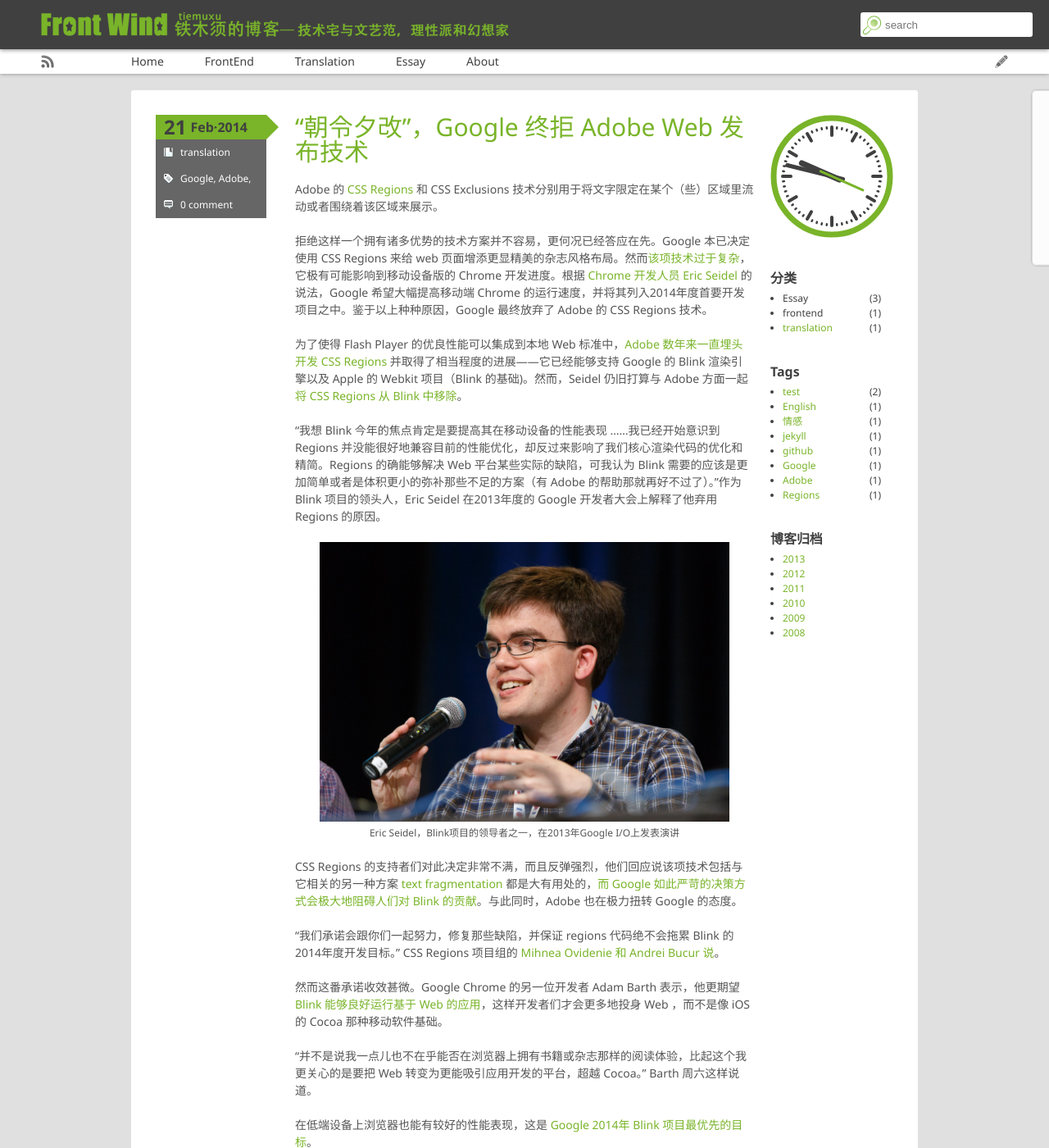
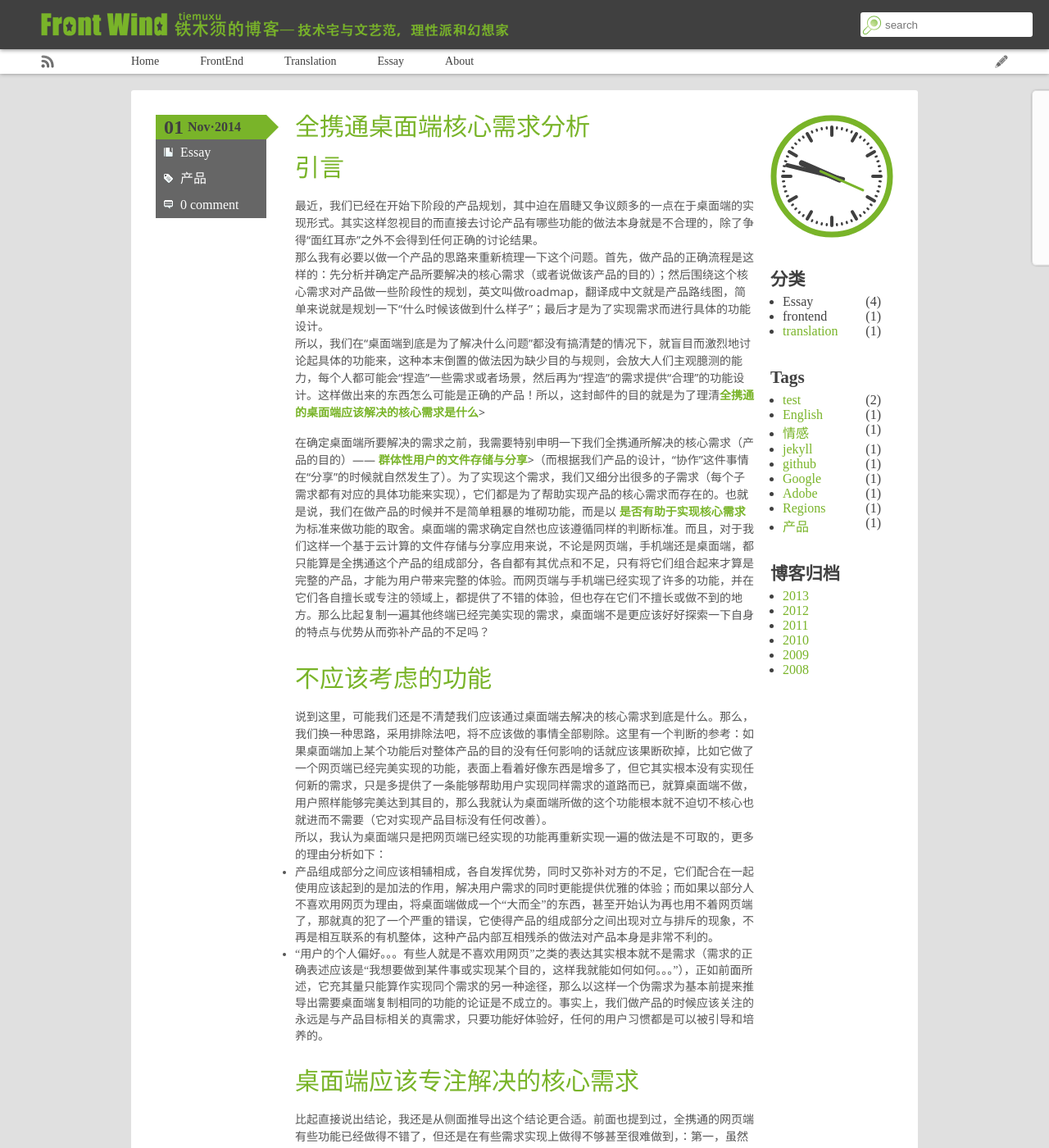
Before and after one commit to tiemuxu/tiemuxu.github.com, a Jekyll site: the page built from index.html, in a window 1280 px wide and 1400 px high. Shown: the whole window at 82% size. Built offline with Jekyll 4.4.1, drawn with Linux system fonts in a browser that asks for light colours; Markdown is read by kramdown in place of the engine named in the settings; the list of posts is cut into pages by our own code; comment, search, counter and statistics services are not loaded; some of the changed text lies outside the part shown.

Commit message:
Add a new post "全携通桌面端核心需求分析"

```diff
--- /dev/null
+++ b/_posts/Essay/2014-11-01-Demand-Analysis-For-PC-Client-Of-HandsSync.html
@@ -0,0 +1,40 @@
+---
+layout: post
+title: 全携通桌面端核心需求分析
+categories: Essay
+tags: 产品
+---
+<div>
+	<h2>引言</h2>
+	<p>最近，我们已经在开始下阶段的产品规划，其中迫在眉睫又争议颇多的一点在于桌面端的实现形式。其实这样忽视目的而直接去讨论产品有哪些功能的做法本身就是不合理的，除了争得“面红耳赤”之外不会得到任何正确的讨论结果。</p>
+	<p>那么我有必要以做一个产品的思路来重新梳理一下这个问题。首先，做产品的正确流程是这样的：先分析并确定产品所要解决的核心需求（或者说做该产品的目的）；然后围绕这个核心需求对产品做一些阶段性的规划，英文叫做roadmap，翻译成中文就是产品路线图，简单来说就是规划一下“什么时候该做到什么样子”；最后才是为了实现需求而进行具体的功能设计。</p>
+	<p>所以，我们在“桌面端到底是为了解决什么问题”都没有搞清楚的情况下，就盲目而激烈地讨论起具体的功能来，这种本末倒置的做法因为缺少目的与规则，会放大人们主观臆测的能力，每个人都可能会“捏造”一些需求或者场景，然后再为“捏造”的需求提供“合理”的功能设计。这样做出来的东西怎么可能是正确的产品！所以，这封邮件的目的就是为了理清<span style="color:#79b429;font-weight:bold;">全携通的桌面端应该解决的核心需求是什么</span>></p>
+	<br />
+	<p>在确定桌面端所要解决的需求之前，我需要特别申明一下我们全携通所解决的核心需求（产品的目的）—— <span style="color:#79b429;font-weight:bold;">群体性用户的文件存储与分享</span>>（而根据我们产品的设计，“协作”这件事情在“分享”的时候就自然发生了）。为了实现这个需求，我们又细分出很多的子需求（每个子需求都有对应的具体功能来实现），它们都是为了帮助实现产品的核心需求而存在的。也就是说，我们在做产品的时候并不是简单粗暴的堆砌功能，而是以 <span style="color:#79b429;font-weight:bold;">是否有助于实现核心需求</span> 为标准来做功能的取舍。桌面端的需求确定自然也应该遵循同样的判断标准。而且，对于我们这样一个基于云计算的文件存储与分享应用来说，不论是网页端，手机端还是桌面端，都只能算是全携通这个产品的组成部分，各自都有其优点和不足，只有将它们组合起来才算是完整的产品，才能为用户带来完整的体验。而网页端与手机端已经实现了许多的功能，并在它们各自擅长或专注的领域上，都提供了不错的体验，但也存在它们不擅长或做不到的地方。那么比起复制一遍其他终端已经完美实现的需求，桌面端不是更应该好好探索一下自身的特点与优势从而弥补产品的不足吗？</p>
+	<br />
+	<br />
+	<h2>不应该考虑的功能</h2>
+	<p>说到这里，可能我们还是不清楚我们应该通过桌面端去解决的核心需求到底是什么。那么，我们换一种思路，采用排除法吧，将不应该做的事情全部剔除。这里有一个判断的参考：如果桌面端加上某个功能后对整体产品的目的没有任何影响的话就应该果断砍掉，比如它做了一个网页端已经完美实现的功能，表面上看着好像东西是增多了，但它其实根本没有实现任何新的需求，只是多提供了一条能够帮助用户实现同样需求的道路而已，就算桌面端不做，用户照样能够完美达到其目的，那么我就认为桌面端所做的这个功能根本就不迫切不核心也就进而不需要（它对实现产品目标没有任何改善）。</p>
+	<p>所以，我认为桌面端只是把网页端已经实现的功能再重新实现一遍的做法是不可取的，更多的理由分析如下：</p>
+	<ul style="list-style-type:disc;">
+		<li>产品组成部分之间应该相辅相成，各自发挥优势，同时又弥补对方的不足，它们配合在一起使用应该起到的是加法的作用，解决用户需求的同时更能提供优雅的体验；而如果以部分人不喜欢用网页为理由，将桌面端做成一个“大而全”的东西，甚至开始认为再也用不着网页端了，那就真的犯了一个严重的错误，它使得产品的组成部分之间出现对立与排斥的现象，不再是相互联系的有机整体，这种产品内部互相残杀的做法对产品本身是非常不利的。</li>
+		<li>“用户的个人偏好。。。有些人就是不喜欢用网页”之类的表达其实根本就不是需求（需求的正确表述应该是“我想要做到某件事或实现某个目的，这样我就能如何如何。。。”），正如前面所述，它充其量只能算作实现同个需求的另一种途径，那么以这样一个伪需求为基本前提来推导出需要桌面端复制相同的功能的论证是不成立的。事实上，我们做产品的时候应该关注的永远是与产品目标相关的真需求，只要功能好体验好，任何的用户习惯都是可以被引导和培养的。</li>
+	</ul>
+	<br />
+	<br />
+	<h2>桌面端应该专注解决的核心需求</h2>
+	<p>比起直接说出结论，我还是从侧面推导出这个结论更合适。前面也提到过，全携通的网页端有些功能已经做得不错了，但还是在有些需求实现上做得不够甚至很难做到，：第一，虽然我们已经实现的文件预览方案效果真的非常不错，但支持预览的文件格式也不过那么几种，而人们常用的文件格式又何止于此，而要实现文件编辑的需求更是难上加难，即便付出巨大成本终于利用微软的解决方案实现了在线编辑，它能处理的文件类型还是很有限，那么我们其实并没有从根本上解决文件预览与编辑的需求，其实用户对编辑功能的真正需求并不是在不在线的问题，而是方不方便的考量（如果每天重复五次以上的“下载，编辑，再上传”的过程，不用说用户，就连我都想撞墙了，这必然会给产品的易用和口碑造成巨大的杀伤力）；第二，绝对的依赖网络，没有网络就什么也做不了。这两个问题不解决，那全携通就很难说实现了当初定下的核心需求，也正因为在桌面端复制一遍网页端已有的功能的做法对产品现状没有任何的改善，所以应该坚决舍弃。</p>
+	<br />
+	<p>继续推而广之，由于云计算才刚刚兴起，虽然它有明显的优势－将原先孤立的事物（比如电脑，软件等）通过互联网联系起来，却也有它暂时难以解决的问题，比如跟我们息息相关的文件处理的能力，它能做的真的太有限了。所以，仅仅依靠云计算，根本不可能为用户很好的解决需求，这个时候别忘了还有个人电脑的存在，经过那么多年的发展，个人电脑的处理能力已经足够强悍，正常人会用到的文件类型在电脑上都能找到相应的软件可以打开它，更可以编辑它。我们应该考虑利用个人电脑来解决这个棘手的问题呢（我们离答案只差一步了），为了利用本地电脑的计算能力,我们要做的只是为用户省掉“下载，编辑，再上传”的繁琐过程，让用户直接在自己的电脑上编辑保存即可，剩下的由全携通默默地将文件的变化上传回云端。</p>
+	<br />
+	<p>简而言之，就是现阶段云计算的文件处理能力十分有限，而这对于本地电脑来说却是易如反掌，所有云存储有关的服务都不得不向个人电脑寻求帮助，我们的产品同样应该考虑的是如何利用本地端的优势来弥补云端的不足，说得再具体一点，就是要使得云端与本地端能够方便的联系起来，那么答案就是文件的同步，是的，我们全携通桌面端应该要解决的核心需求是本地与云端的文件同步！</p>
+	<br />
+	<br />
+	<h2>最后，我们再来设想一下这样的场景：</h2>
+	<p>在你忙于其他事务的时候，全携通已经默默帮你把云端的文件都同步到你到电脑中了，而当你需要编辑文件时，只需要在电脑上找到需要编辑的文件，然后打开编辑最后保存，全携通又开始默默地将刚才修改地文件同步回云端，同步完成后，你在网页端惊喜地发现文已经更新为最新状态，你回复一条评论“文件已经修改好，请确认”，你微微一笑。</p>
+	<p>你在出差的途中，在飞机上，想起还有一些放在全携通上的资料需要预习或编辑一下，虽然不能上网，但依旧能在自己的电脑上查看之前同步好的文件，或者做些必要的修改，下了飞机，连上wifi，全携通立刻帮你把在断网期间的所有修改同步回云端，此时，你已经泪流满面。</p>
+	<br />
+	<br />
+	<h2>总结</h2>
+	<p>每个终端其实只是全携通这个产品的组成部分，它们应该专注于各自擅长的领域，同时又能互补不足，网页端将账号的管理分享协作等功能做到体验优良，手机端实现移动办公沟通的需求，桌面端再通过文件同步的方式来解决文件处理的难题，这样的组合方式，我认为是实现产品目标的最优解。</p>
+</div>
--- a/css/layout.css
+++ b/css/layout.css
@@ -5,7 +5,7 @@
 
 body {
   background-color: #E0E0E0;
-  font: 12px/1.5 "Microsoft JhengHei",Pmingliu,"Segoe UI","Segoe UI Web Regular","Segoe UI Symbol","Helvetica Neue","BBAlpha Sans","S60 Sans",Arial,"sans-serif";
+  font: 12px/1.5 "Helvetica Neue",Arial,”LiHei Pro Medium”,”SimHei”,”sans-serif";
 }
 
 h1 {
```
